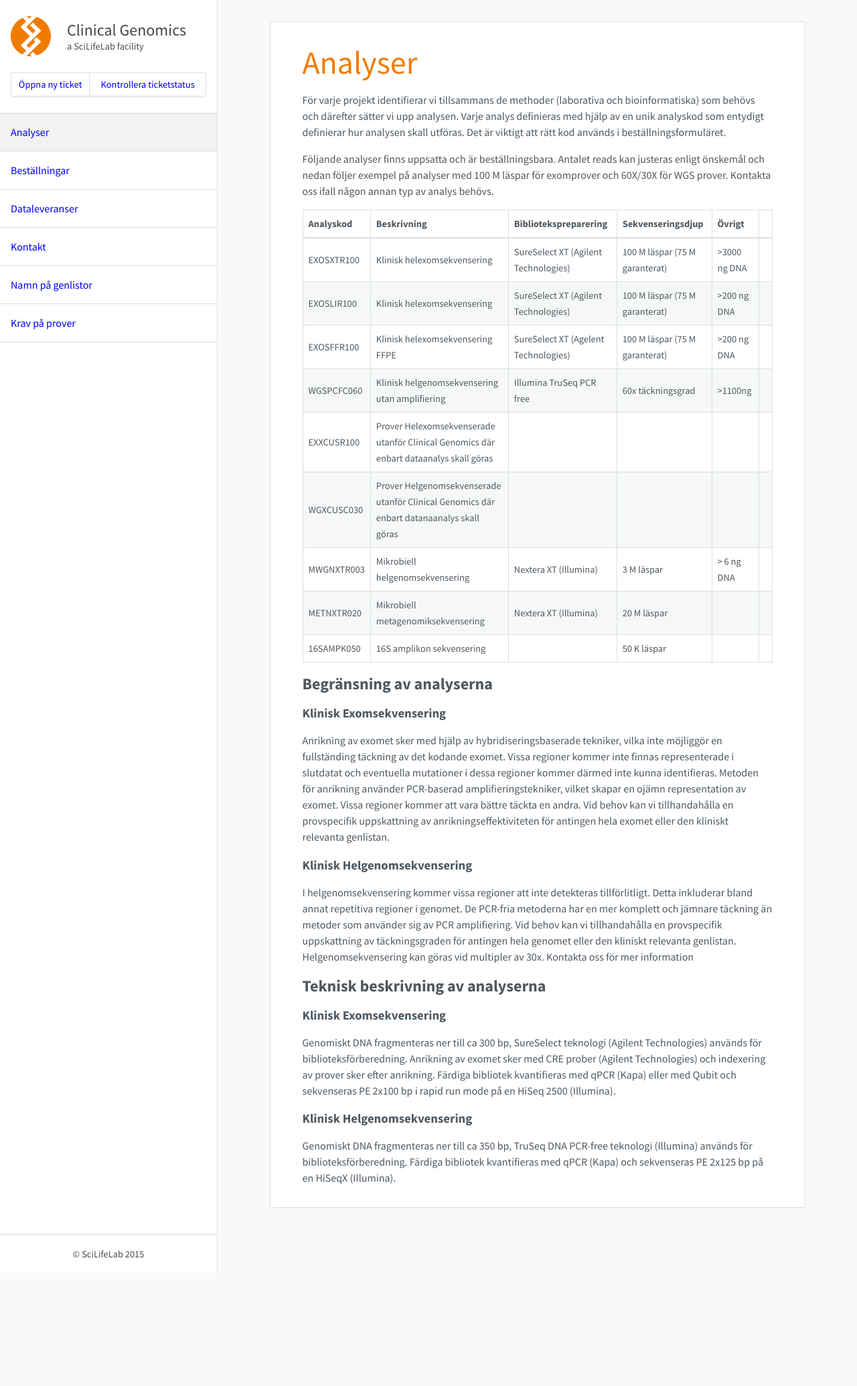
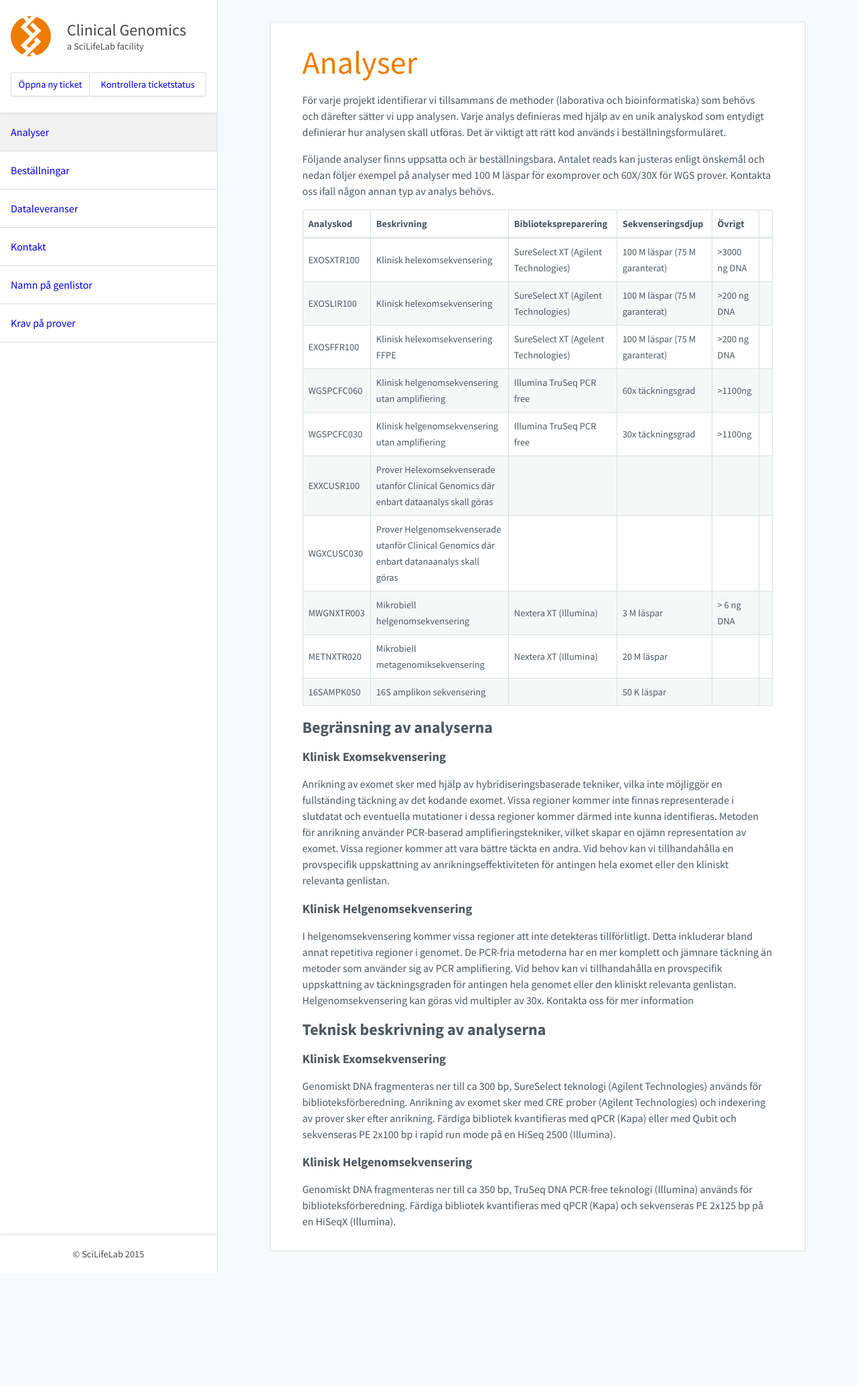
Before and after one commit to Clinical-Genomics/clinical-genomics.github.io, a Jekyll site: the page built from _topics/analyser.md, in a window 1280 px wide. Shown: the whole page at 67% size. Built offline with Jekyll 4.4.1, drawn with Linux system fonts in a browser that asks for light colours; nearby versions of some CDN libraries.

Commit message:
Update analyser.md

```diff
--- a/_topics/analyser.md
+++ b/_topics/analyser.md
@@ -19,6 +19,8 @@ Följande analyser finns uppsatta och är beställningsbara. Antalet reads kan j
 | EXOSFFR100| Klinisk helexomsekvensering FFPE| SureSelect XT (Agelent Technologies)| 100 M läspar (75 M garanterat)| >200 ng DNA|
 |-----------+-----------------------------+--------------------------------------+--------------------------------|--------------|
 | WGSPCFC060| Klinisk helgenomsekvensering utan amplifiering | Illumina TruSeq PCR free | 60x täckningsgrad       |   >1100ng    |
+|-----------+------------------------------------------------+--------------------------+------------------------ |--------------|
+| WGSPCFC030| Klinisk helgenomsekvensering utan amplifiering | Illumina TruSeq PCR free | 30x täckningsgrad       |   >1100ng    |
 |-----------+------------------------------------------------+--------------------------+------------------------ |--------------|
 | EXXCUSR100|Prover Helexomsekvenserade utanför Clinical Genomics där enbart dataanalys skall göras|              |              |
 |------------+------------------------------------------------+--------------------------+------------------------|--------------|
```
